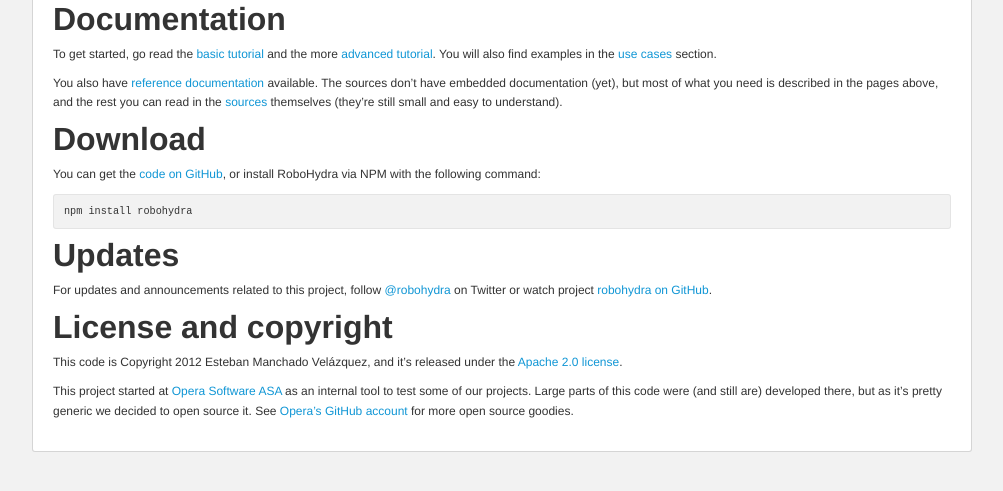
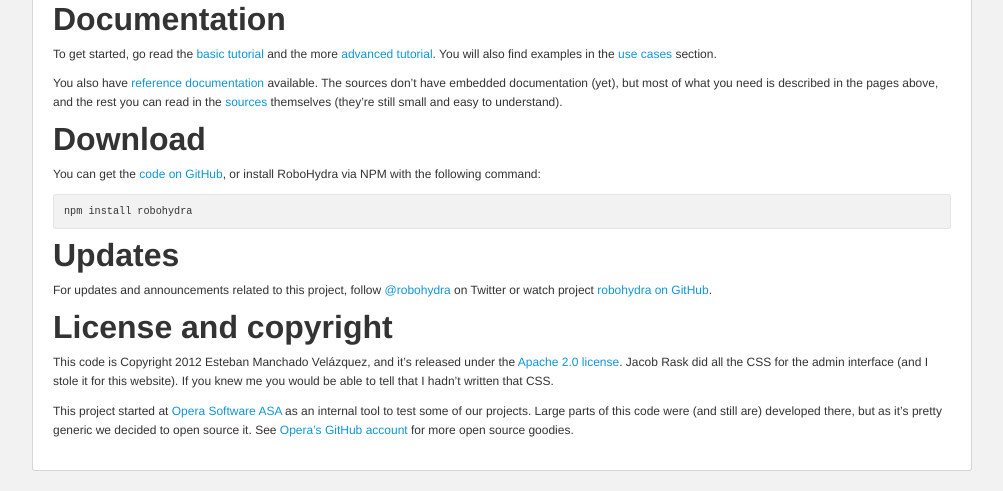
Before and after one commit to robohydra/robohydra, a Jekyll site: the page built from index.md, in a window 1280 px wide and 900 px high, scrolled down 808 px, cut to the strip 409-900 px from the top of the window. Shown: the whole strip, without its empty margins (138-1141 px from the left). Built offline with Jekyll 4.4.1, drawn with Linux system fonts in a browser that asks for light colours.

Commit message:
Add Jacob Rask as the author of all the CSS

```diff
--- a/index.md
+++ b/index.md
@@ -95,7 +95,10 @@
 
 This code is Copyright 2012 Esteban Manchado Velázquez, and it's
 released under the [Apache 2.0
-license](http://www.apache.org/licenses/LICENSE-2.0.txt).
+license](http://www.apache.org/licenses/LICENSE-2.0.txt). Jacob Rask
+did all the CSS for the admin interface (and I stole it for this
+website). If you knew me you would be able to tell that I hadn't
+written that CSS.
 
 This project started at [Opera Software ASA](http://opera.com) as an
 internal tool to test some of our projects. Large parts of this code
```
